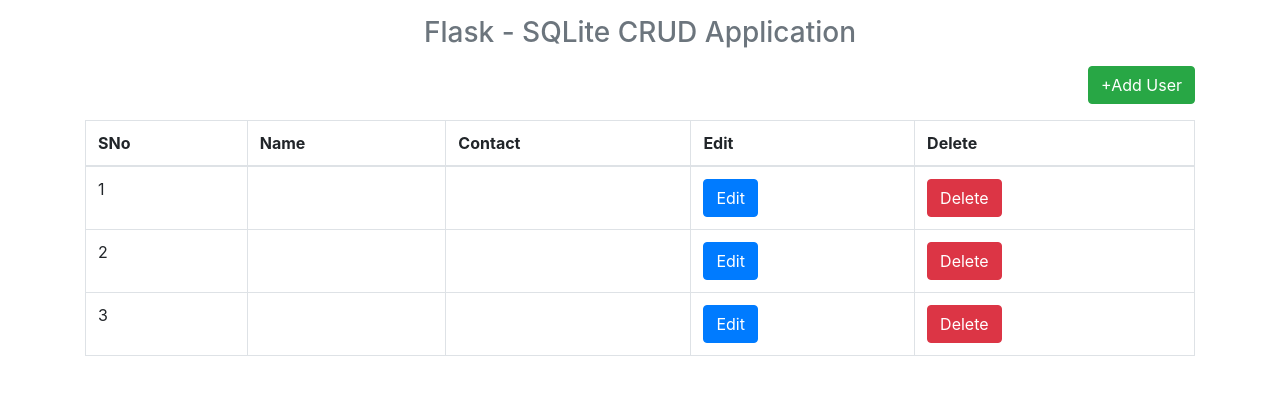
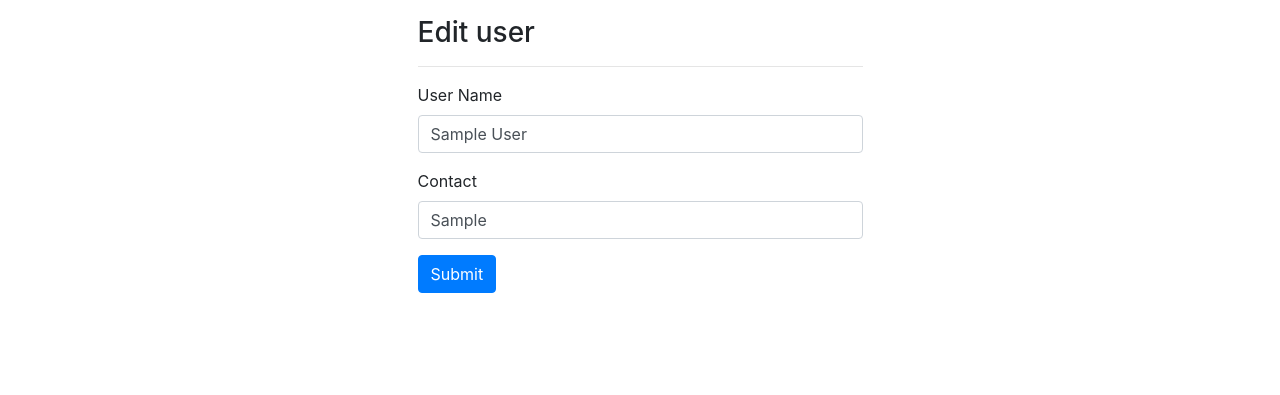
Before and after one commit to haguy77/flask-crud-app, a Flask app: page /edit_user/1 in a window 1280 px wide. Shown: the top 395 px of the page. Run offline with Flask 2, Linux system fonts and the light colour scheme; tables that the repository leaves empty hold one stand-in row (values such as "Sample post"); some libraries are stand-ins or nearby versions.

Commit message:
minor changes in htmls

```diff
--- a/templates/edit_user.html
+++ b/templates/edit_user.html
@@ -1,25 +1,19 @@
 {% extends 'layout.html' %}
 {% block body %}
-  <h3 class='text-center text-muted mb-3'>Flask - SQLite CRUD Application</h3>
-  <p class='text-right'><a href='{{url_for("add_user")}}' class='btn btn-success '>+Add User</a></p>
-  <table class='table table-bordered'>
-    <thead>
-      <th>SNo</th>
-      <th>Name</th>
-      <th>Contact</th>
-      <th>Edit</th>
-      <th>Delete</th>
-    </thead>
-    <tbody>
-      {% for row in datas %}
-        <tr>
-          <td>{{loop.index}}</td>
-          <td>{{row.UNAME}}</td>
-          <td>{{row.CONTACT}}</td>
-          <td><a href='{{url_for("edit_user",uid=row.UID)}}' class='btn btn-primary'>Edit</a></td>
-          <td><a href='{{url_for("delete_user",uid=row.UID)}}' class='btn btn-danger' onclick='return confirm("Are You Sure")'>Delete</a></td>
-        </tr>
-      {%endfor%}
-    </tbody>
-  </table>
+  <div class='row'>
+    <div class='col-5 mx-auto'>
+      <h3>Edit user</h3><hr>
+      <form method='post' action='{{url_for("edit_user",uid=datas.UID)}}'>
+        <div class='form-group'>
+          <label>User Name</label>
+          <input type='text' name='uname' required class='form-control' value='{{datas.UNAME}}'>
+        </div>
+        <div class='form-group'>
+          <label>Contact</label>
+          <input type='text' name='contact' required class='form-control' value='{{datas.CONTACT}}'>
+        </div>
+        <input type='submit' value='Submit' class='btn btn-primary'>
+      </form>
+    </div>
+  </div>
 {% endblock %}
--- a/templates/index.html
+++ b/templates/index.html
@@ -17,7 +17,7 @@
           <td>{{row.UNAME}}</td>
           <td>{{row.CONTACT}}</td>
           <td><a href='{{url_for("edit_user",uid=row.UID)}}' class='btn btn-primary'>Edit</a></td>
-          <td><a href='{{url_for("delete_user",uid=row.UID)}}' class='btn btn-danger' onclick='return confirm("Are You Sure")'>Delete</a></td>
+          <td><a href='{{url_for("delete_user",uid=row.UID)}}' class='btn btn-danger' onclick='return confirm("Are You Sure ?")'>Delete</a></td>
         </tr>
       {%endfor%}
     </tbody>
```
Also changed, not shown: templates/add_user.html (+17 -22 lines).
